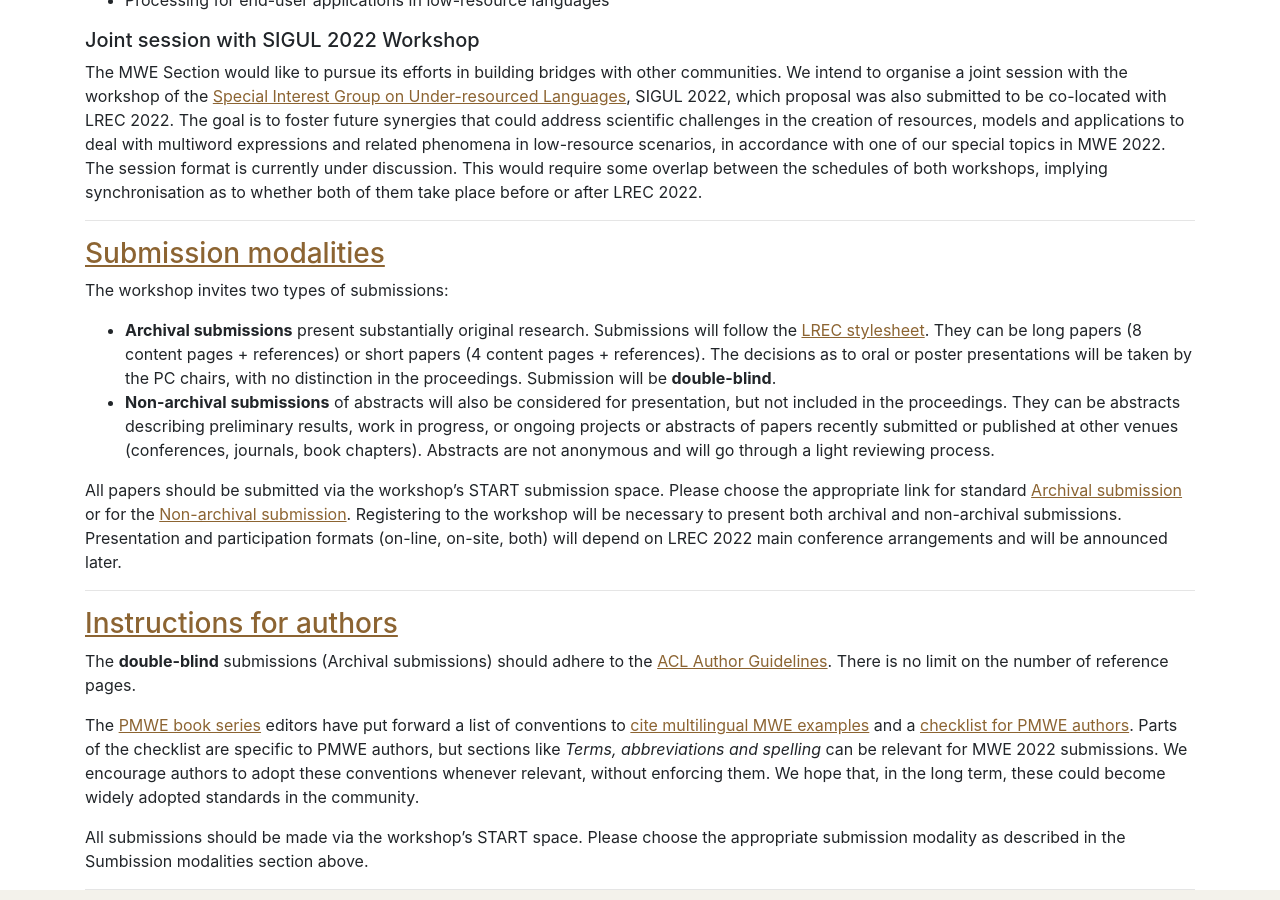
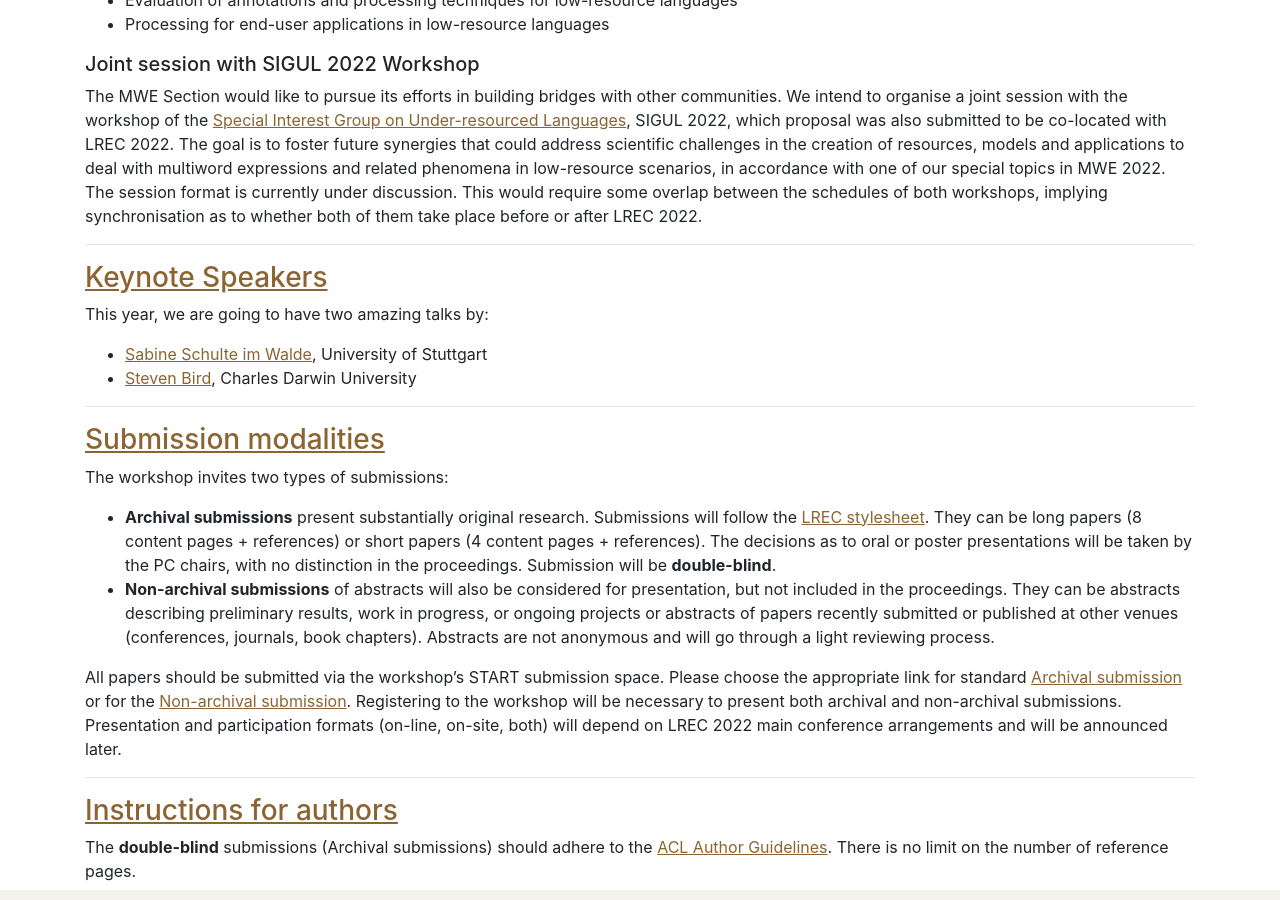
Before and after one commit to multiword/multiword.github.io, a Jekyll site: the page built from mwe2022/index.md, in a window 1280 px wide and 900 px high, scrolled down 2075 px. Built offline with Jekyll 4.4.1, drawn with Linux system fonts in a browser that asks for light colours; comment, search, counter and statistics services are not loaded.

Commit message:
Keynote speakers added

```diff
--- a/mwe2022/index.md
+++ b/mwe2022/index.md
@@ -34,6 +34,7 @@ Special Interest Group on the Lexicon ([SIGLEX](http://www.siglex.org/)) of the
 <!---- [Keynote talk](#keynote)--->
 <!---- [Accepted papers](#papers)--->
 - [Description](#description)
+- [Keynote speakers](#keynotes)
 - [Submission modalities](#submission)
 - [Instructions for authors](#instructions)
 - [Important dates](#dates)
@@ -80,6 +81,13 @@ Through this workshop, we would like to bring together and encourage researchers
 ##### Joint session with SIGUL 2022 Workshop
 
 The MWE Section would like to pursue its efforts in building bridges with other communities. We intend to organise a joint session with the workshop of the [Special Interest Group on Under-resourced Languages](http://www.elra.info/en/sig/sigul/), SIGUL 2022, which proposal was also submitted to be co-located with LREC 2022. The goal is to foster future synergies that could address scientific challenges in the creation of resources, models and applications to deal with multiword expressions and related phenomena in low-resource scenarios, in accordance with one of our special topics in MWE 2022.  The session format is currently under discussion. This would require some overlap between the schedules of both workshops, implying synchronisation as to whether both of them take place before or after LREC 2022.
+
+-----
+
+### <a name="keynotes"> Keynote Speakers </a>
+This year, we are going to have two amazing talks by:
+- [Sabine Schulte im Walde](http://www.schulteimwalde.de), University of Stuttgart
+- [Steven Bird](http://www.stevenbird.net), Charles Darwin University
 
 -----
 
```
